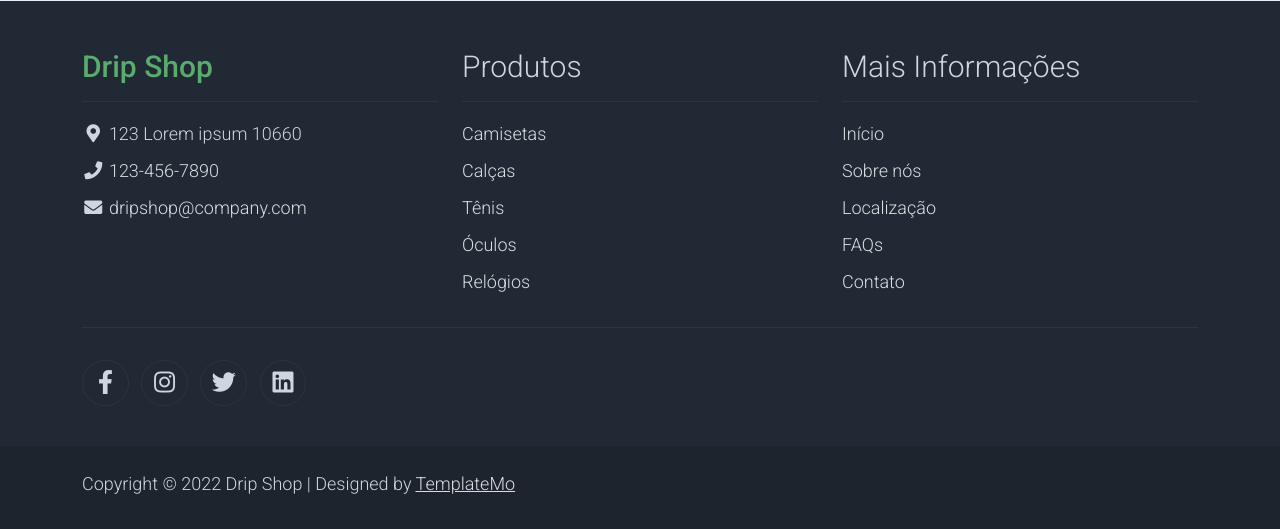
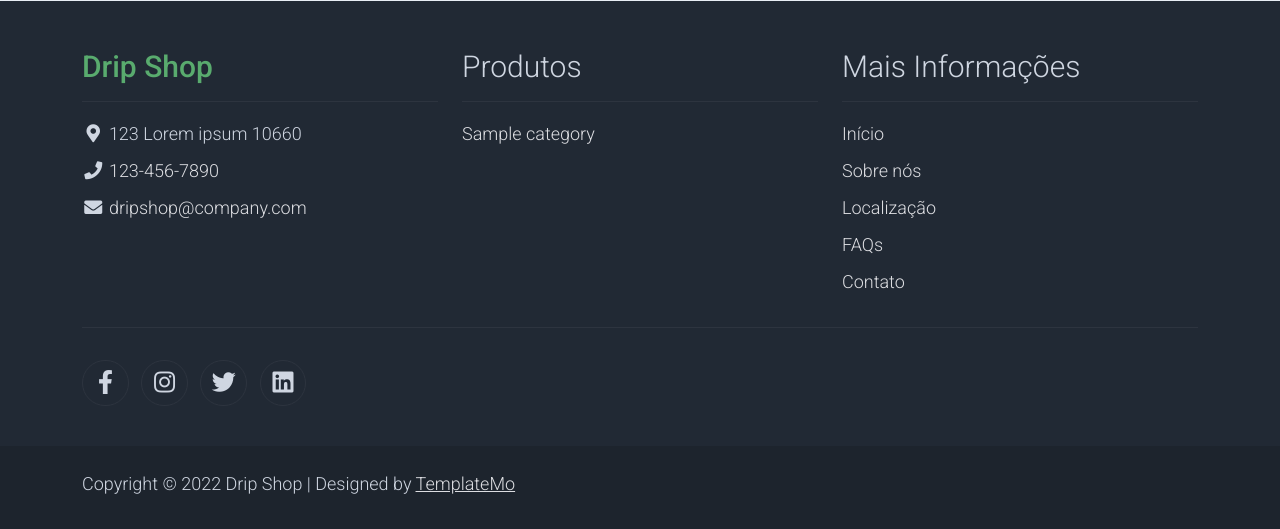
Before and after one commit to nuzael/ecommerce, a Django app: page /produtos/ in a window 1280 px wide. Shown: the part 1105-1634 px from the top of the page. Run offline with Django 4.2, Linux system fonts and the light colour scheme; tables that the repository leaves empty hold one stand-in row (values such as "Sample post"); grey boxes marked "Sample" are stand-in pictures; some libraries are stand-ins or nearby versions.

Commit message:
refactor: changes how categories work

```diff
--- a/core/models.py
+++ b/core/models.py
@@ -10,18 +10,18 @@ GENDER_CHOICES = (
     ('F', 'Feminino')
 )
 
-CATEGORY_CHOICES = (
-    ('CAMISETA', 'Camiseta'),
-    ('CALCA', 'Calça'),
-    ('TENIS', 'Tênis'),
-    ('OCULOS', 'Óculos'),
-    ('RELOGIO', 'Relógio')
-)
-
 
 class Brand(models.Model):
     name = models.CharField(max_length=100)
     image = models.ImageField(upload_to='brand_images')
+
+    def __str__(self):
+        return self.name
+
+
+class Category(models.Model):
+    name = models.CharField(max_length=100)
+    image = models.ImageField(upload_to='category_images')
 
     def __str__(self):
         return self.name
@@ -33,10 +33,10 @@ class Product(models.Model):
     discount_price = models.DecimalField(max_digits=6, decimal_places=2, blank=True, null=True)
     image = models.ImageField(upload_to='product_images')
     brand = models.ForeignKey(Brand, on_delete=models.DO_NOTHING)
+    category = models.ForeignKey(Category, on_delete=models.CASCADE)
     description = models.TextField(blank=True)
     color = models.CharField(max_length=100, blank=True)
     gender = models.CharField(max_length=100, choices=GENDER_CHOICES)
-    category = models.CharField(max_length=100, choices=CATEGORY_CHOICES)
     specification = models.TextField(blank=True)
     size = models.CharField(max_length=100, blank=True)
     slug = AutoSlugField(populate_from=['title', 'brand', 'color', 'randomid'])
--- a/core/urls.py
+++ b/core/urls.py
@@ -8,7 +8,7 @@ urlpatterns = [
     path('produtos/', products, name='products'),
     path('contato/', contact, name='contact'),
     path('busca/', search, name='search'),
-    path('produtos/categoria/<str:category>', category_products, name='category-products'),
+    path('produtos/categoria/<int:pk>', category_products, name='category-products'),
     path('produtos/marca/<int:pk>', brand_products, name='brand-products'),
     path('produto/<str:slug>', single_product, name='single-product'),
 
--- a/core/views.py
+++ b/core/views.py
@@ -4,7 +4,7 @@ from django.shortcuts import render, redirect
 from django.core.paginator import Paginator
 from django.contrib import messages
 from django.db.models import Q
-from .models import Product, ProductImage, Brand, OrderProduct, FavoriteProduct, Order
+from .models import Product, ProductImage, Brand, Category, OrderProduct, FavoriteProduct, Order
 
 
 def quantity_of_items(request):
@@ -18,6 +18,7 @@ def quantity_of_items(request):
 
 def index(request):
     cart_quantity = quantity_of_items(request)
+    categories = Category.objects.all()
 
     # Arranging the brands for the carousel
     brands = Brand.objects.all()
@@ -42,6 +43,7 @@ def index(request):
 
     context = {
         'cart_quantity': cart_quantity,
+        'categories': categories,
         'quant_brands': quant_brands,
         'first_slide_carousel': first_slide_carousel,
         'second_slide_carousel': second_slide_carousel,
@@ -52,6 +54,7 @@ def index(request):
 
 def about(request):
     cart_quantity = quantity_of_items(request)
+    categories = Category.objects.all()
 
     # Arranging the brands for the carousel
     brands = Brand.objects.all()
@@ -76,6 +79,7 @@ def about(request):
 
     context = {
         'cart_quantity': cart_quantity,
+        'categories': categories,
         'quant_brands': quant_brands,
         'first_slide_carousel': first_slide_carousel,
         'second_slide_carousel': second_slide_carousel,
@@ -87,12 +91,7 @@ def about(request):
 def products(request):
     cart_quantity = quantity_of_items(request)
     products = Product.objects.all()
-
-    # Checking which categories have registered products
-    categories = []
-    for product in products:
-        if product.category not in categories:
-            categories.append(product.category)
+    categories = Category.objects.all()
 
     # Arranging the brands for the carousel
     brands = Brand.objects.all()
@@ -137,14 +136,17 @@ def products(request):
 
 def contact(request):
     cart_quantity = quantity_of_items(request)
+    categories = Category.objects.all()
 
     context = {
-        'cart_quantity': cart_quantity
+        'cart_quantity': cart_quantity,
+        'categories': categories,
     }
     return render(request, 'contact.html', context)
 
 def search(request):
     cart_quantity = quantity_of_items(request)
+    categories = Category.objects.all()
 
     if request.method == 'GET':
         search_term = request.GET.get('term')
@@ -159,11 +161,14 @@ def search(request):
 
     context = {
         'cart_quantity': cart_quantity,
+        'categories': categories,
         'product_search': product_search,
     }
     return render(request, 'search.html', context)
 
-def category_products(request, category):
+def category_products(request, pk):
+    categories = Category.objects.all()
+
     if request.user.is_authenticated:
         cart_quantity = 0
         for product in OrderProduct.objects.filter(user=request.user):
@@ -171,15 +176,8 @@ def category_products(request, category):
     else:
         cart_quantity = 0
 
-    products = Product.objects.all()
     brands = Brand.objects.all()
-    filtered_products = Product.objects.filter(category=category)
-
-    # Checking which categories have registered products
-    categories = []
-    for product in products:
-        if product.category not in categories:
-            categories.append(product.category)
+    filtered_products = Product.objects.filter(category=pk)
 
     # Arranging the brands for the carousel
     brands = Brand.objects.all()
@@ -224,16 +222,10 @@ def category_products(request, category):
 
 def brand_products(request, pk):
     cart_quantity = quantity_of_items(request)
+    categories = Category.objects.all()
 
-    products = Product.objects.all()
     brands = Brand.objects.all()
     filtered_products = Product.objects.filter(brand=pk)
-
-    # Checking which categories have registered products
-    categories = []
-    for product in products:
-        if product.category not in categories:
-            categories.append(product.category)
 
     # Arranging the brands for the carousel
     brands = Brand.objects.all()
@@ -278,6 +270,7 @@ def brand_products(request, pk):
 
 def single_product(request, slug):
     cart_quantity = quantity_of_items(request)
+    categories = Category.objects.all()
 
     product = Product.objects.get(slug=slug)
     related_products = Product.objects.filter(category=product.category, gender=product.gender).exclude(slug=slug)[:16]
@@ -298,6 +291,7 @@ def single_product(request, slug):
 
     context = {
         'product': product,
+        'categories': categories,
         'quant_images': quant_images,
         'first_slide_carousel': first_slide_carousel,
         'second_slide_carousel': second_slide_carousel,
@@ -309,6 +303,7 @@ def single_product(request, slug):
 @login_required(redirect_field_name='login')
 def cart(request):
     cart_quantity = quantity_of_items(request)
+    categories = Category.objects.all()
 
     order_product = OrderProduct.objects.filter(user=request.user)
 
@@ -323,6 +318,7 @@ def cart(request):
 
     context = {
         'orders': order_product,
+        'categories': categories,
         'amount': round_amount,
         'cart_quantity': cart_quantity,
     }
@@ -362,6 +358,7 @@ def del_to_cart(request, slug):
 @login_required(redirect_field_name='login')
 def favorite(request):
     cart_quantity = quantity_of_items(request)
+    categories = Category.objects.all()
 
     favorite_product = FavoriteProduct.objects.filter(user=request.user)
     favorite_quantity = len(FavoriteProduct.objects.filter(user=request.user))
@@ -370,6 +367,7 @@ def favorite(request):
         'favorites': favorite_product,
         'favorite_quantity': favorite_quantity,
         'cart_quantity': cart_quantity,
+        'categories': categories,
     }
     return render(request, 'favorite.html', context)
 
@@ -392,6 +390,7 @@ def del_to_favorite(request, slug):
 @login_required(redirect_field_name='login')
 def profile(request):
     cart_quantity = quantity_of_items(request)
+    categories = Category.objects.all()
 
     if request.method == 'POST':
         first_name = request.POST.get('first_name')
@@ -427,7 +426,8 @@ def profile(request):
         return redirect(request.META.get('HTTP_REFERER'))
 
     context = {
-        'cart_quantity': cart_quantity
+        'cart_quantity': cart_quantity,
+        'categories': categories,
     }
     return render(request, 'profile.html', context=context)
 
--- a/templates/partials/_footer.html
+++ b/templates/partials/_footer.html
@@ -23,11 +23,9 @@
             <div class="col-md-4 pt-5">
                 <h2 class="h2 text-light border-bottom pb-3 border-light">Produtos</h2>
                 <ul class="list-unstyled text-light footer-link-list">
-                    <li><a class="text-decoration-none" href="#">Camisetas</a></li>
-                    <li><a class="text-decoration-none" href="#">Calças</a></li>
-                    <li><a class="text-decoration-none" href="#">Tênis</a></li>
-                    <li><a class="text-decoration-none" href="#">Óculos</a></li>
-                    <li><a class="text-decoration-none" href="#">Relógios</a></li>
+                    {% for category in categories %}
+                        <li><a class="text-decoration-none" href="{% url 'category-products' category.pk %}">{{ category.name }}</a></li>
+                    {% endfor %}
                 </ul>
             </div>
 
--- a/templates/shop.html
+++ b/templates/shop.html
@@ -43,7 +43,7 @@
                         </a>
                         <ul id="collapseThree" class="collapse list-unstyled pl-3">
                             {% for category in categories %}
-                            <li><a class="text-decoration-none" href="{% url 'category-products' category %}">{{ category | title }}</a></li>
+                            <li><a class="text-decoration-none" href="{% url 'category-products' category.pk %}">{{ category | title }}</a></li>
                             {% endfor %}
                         </ul>
                     </li>
```
Also changed, not shown: core/admin.py (+6 -1 lines).
